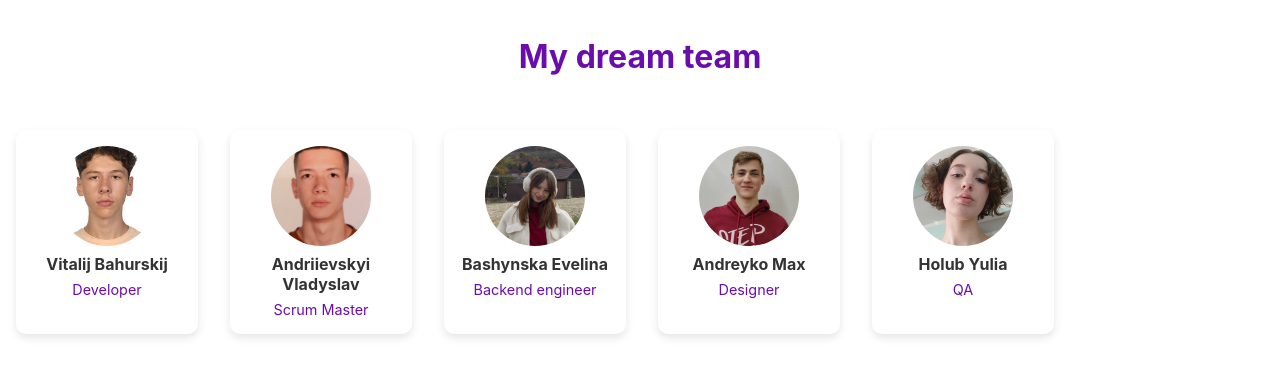
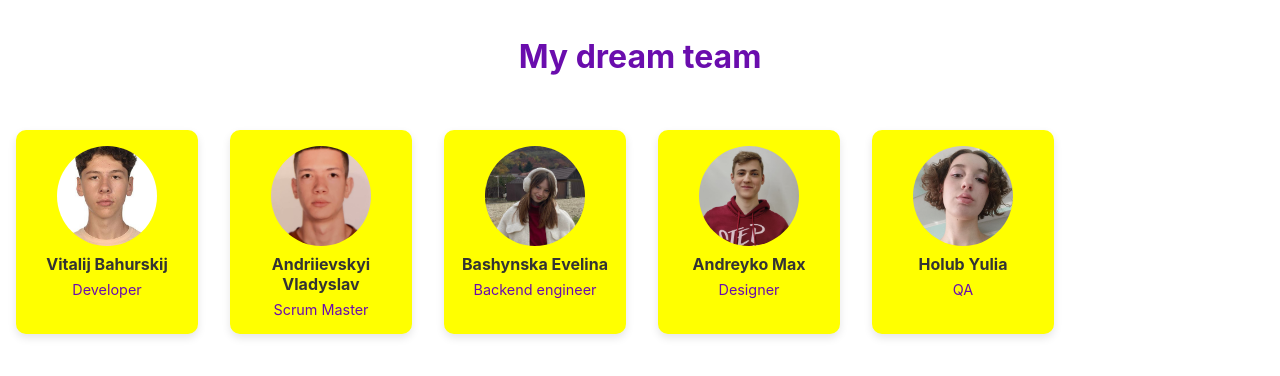
Before and after one commit to bbnoskill/PKR_Team1, a React (Create React App) app in the folder simple-landing-page/: page / in a window 1280 px wide. Shown: the top 376 px of the page. Built offline with nearby package versions, Linux system fonts and the light colour scheme.

Commit message:
Update Body.js

```diff
--- a/simple-landing-page/src/components/Body.js
+++ b/simple-landing-page/src/components/Body.js
@@ -53,7 +53,7 @@ const styles = {
     width: "150px",
     padding: "1em",
     borderRadius: "10px",
-    backgroundColor: "#fff",
+    backgroundColor: "#ffff00",
     boxShadow: "0 4px 8px rgba(0, 0, 0, 0.1)",
     textAlign: "center",
     margin: "1em",
```
